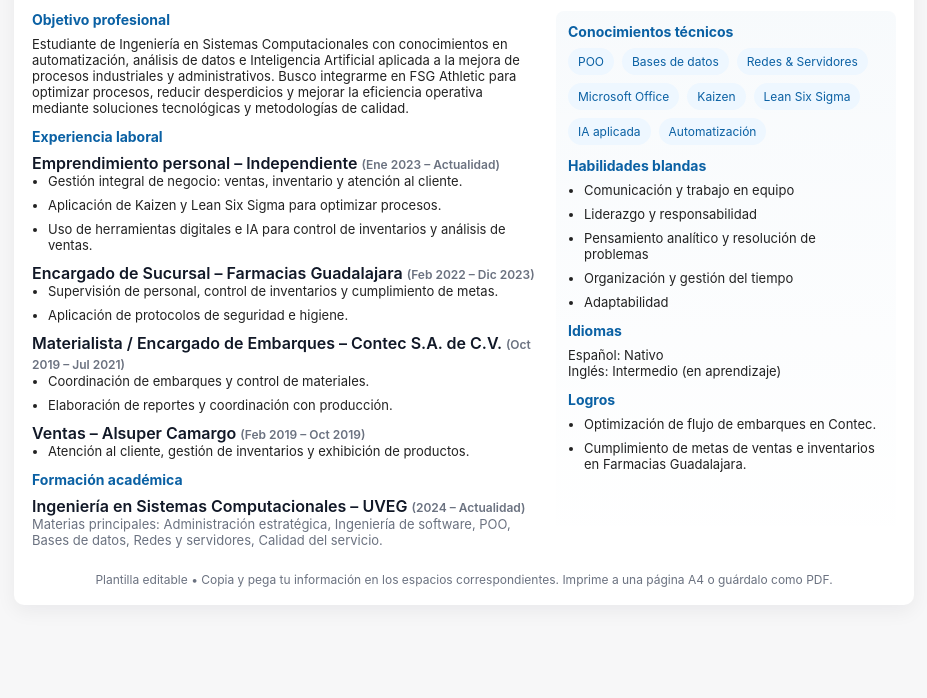
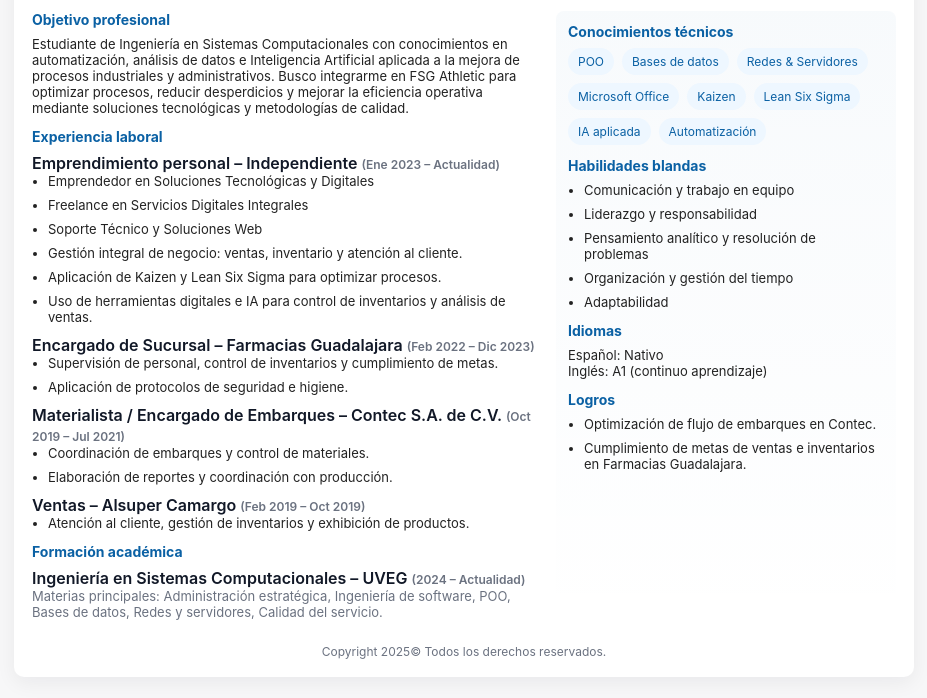
Before and after one commit to userjarg/cv, a plain HTML site: page index.html in a window 1280 px wide. Shown: the part 132-830 px from the top of the page, without its empty margins (176-1103 px from the left). Drawn offline with Linux system fonts and the light colour scheme.

Commit message:
Update index.html
update-cv-4:06pm-03-11-2025

```diff
--- a/index.html
+++ b/index.html
@@ -99,6 +99,9 @@
             <div class="job">
               <div class="title">Emprendimiento personal – Independiente <span class="meta muted">(Ene 2023 – Actualidad)</span></div>
               <ul>
+                <li>Emprendedor en Soluciones Tecnológicas y Digitales</li>
+                <li>Freelance en Servicios Digitales Integrales</li>
+                <li>Soporte Técnico y Soluciones Web</li>
                 <li>Gestión integral de negocio: ventas, inventario y atención al cliente.</li>
                 <li>Aplicación de Kaizen y Lean Six Sigma para optimizar procesos.</li>
                 <li>Uso de herramientas digitales e IA para control de inventarios y análisis de ventas.</li>
@@ -169,7 +172,7 @@
 
           <div class="section">
             <h3>Idiomas</h3>
-            <p>Español: Nativo<br>Inglés: Intermedio (en aprendizaje)</p>
+            <p>Español: Nativo<br>Inglés: A1 (continuo aprendizaje)</p>
           </div>
 
           <div class="section">
@@ -184,7 +187,7 @@
       </main>
 
       <footer>
-        Plantilla editable • Copia y pega tu información en los espacios correspondientes. Imprime a una página A4 o guárdalo como PDF.
+       Copyright 2025©  Todos los derechos reservados.
       </footer>
     </div>
   </div>
```
